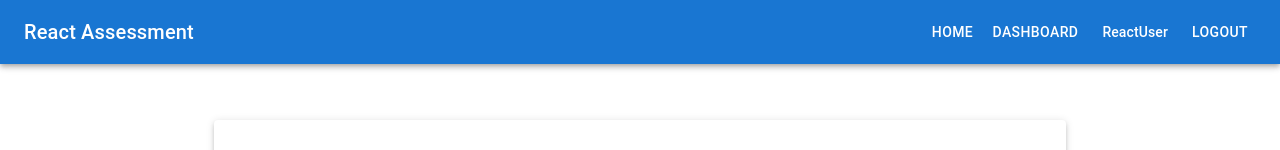
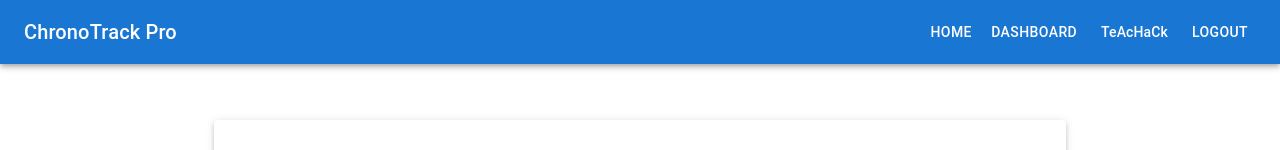
Before and after one commit to Raghavendralc/ChronoTrack-Pro, a React (Create React App) app: page / in a window 1280 px wide. Shown: the top 150 px of the page. Built offline with nearby package versions, Linux system fonts and the light colour scheme; sample sign-in values are in the browser's storage.

Commit message:
update: Rebrand to ChronoTrack Pro and maintain auth flow

```diff
--- a/package.json
+++ b/package.json
@@ -8,14 +8,11 @@
     "@emotion/styled": "^11.11.0",
     "@mui/material": "^5.14.5",
     "@react-spring/web": "^9.7.3",
-    "@testing-library/jest-dom": "^5.17.0",
-    "@testing-library/react": "^13.4.0",
-    "@testing-library/user-event": "^13.5.0",
     "react": "^18.2.0",
     "react-dom": "^18.2.0",
-    "react-quill": "^2.0.0",
     "react-router-dom": "^6.15.0",
     "react-scripts": "5.0.1",
+    "react-quill": "^2.0.0",
     "recharts": "^2.7.2",
     "web-vitals": "^2.1.4"
   },
--- a/public/index.html
+++ b/public/index.html
@@ -7,24 +7,11 @@
     <meta name="theme-color" content="#000000" />
     <meta
       name="description"
-      content="ChronoTrack Pro - Time tracking and dashboard application"
+      content="ChronoTrack Pro - Real-time UTC dashboard"
     />
     <link rel="apple-touch-icon" href="%PUBLIC_URL%/logo192.png" />
     <link rel="manifest" href="%PUBLIC_URL%/manifest.json" />
     <title>ChronoTrack Pro</title>
-    <!-- Handle GitHub Pages routing -->
-    <script type="text/javascript">
-      (function(l) {
-        if (l.search[1] === '/' ) {
-          var decoded = l.search.slice(1).split('&').map(function(s) {
-            return s.replace(/~and~/g, '&')
-          }).join('?');
-          window.history.replaceState(null, null,
-              l.pathname.slice(0, -1) + decoded + l.hash
-          );
-        }
-      }(window.location))
-    </script>
   </head>
   <body>
     <noscript>You need to enable JavaScript to run this app.</noscript>
--- a/src/App.js
+++ b/src/App.js
@@ -16,7 +16,7 @@ const ProtectedRoute = ({ children }) => {
 function App() {
     return (
         <AuthProvider>
-            <Router>
+            <Router basename="/">
                 <Navigation />
                 <Routes>
                     <Route path="/login" element={<Login />} />
--- a/src/components/Navigation.jsx
+++ b/src/components/Navigation.jsx
@@ -15,7 +15,7 @@ const Navigation = () => {
         <AppBar position="static" sx={{ mb: 3 }}>
             <Toolbar>
                 <Typography variant="h6" component="div" sx={{ flexGrow: 1 }}>
-                    React Assessment
+                    ChronoTrack Pro
                 </Typography>
                 {user ? (
                     <>
@@ -27,7 +27,7 @@ const Navigation = () => {
                         </Button>
                         <Box sx={{ ml: 2 }}>
                             <Typography variant="subtitle2" component="span">
-                                ReactUser
+                                TeAcHaCk
                             </Typography>
                             <Button color="inherit" onClick={handleLogout} sx={{ ml: 2 }}>
                                 Logout
```
